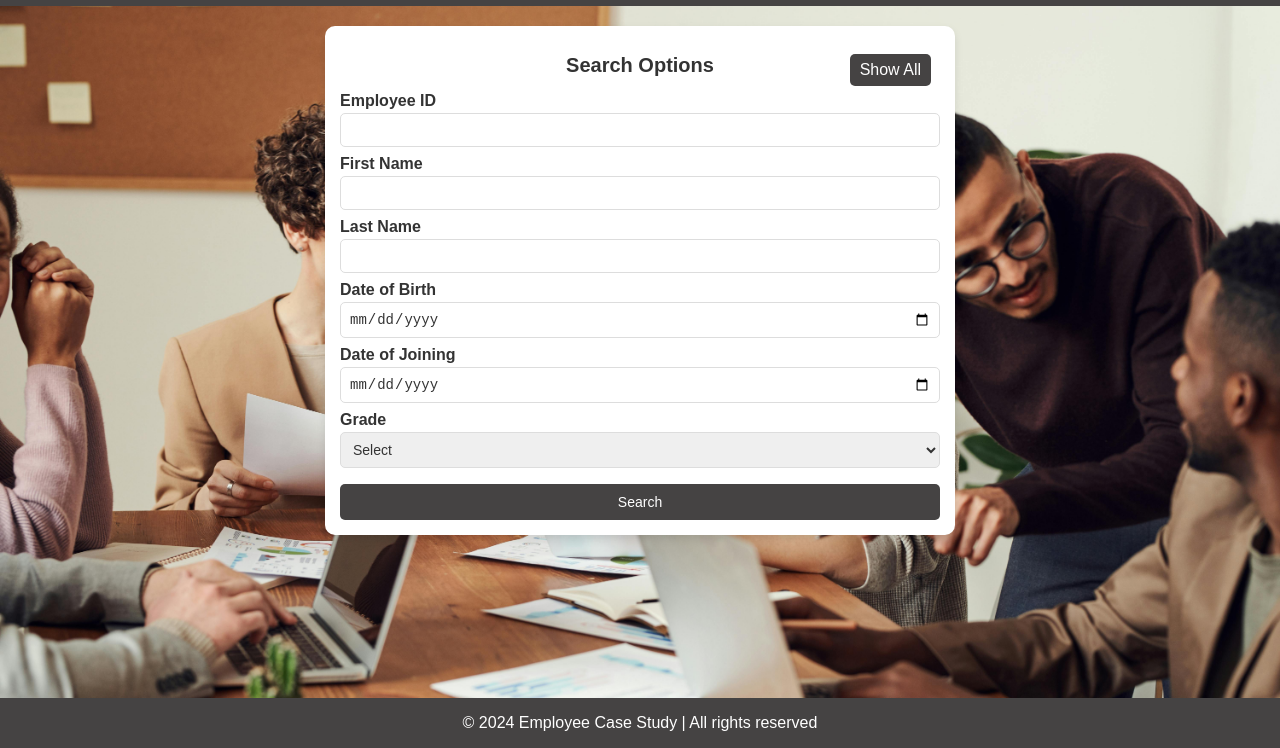
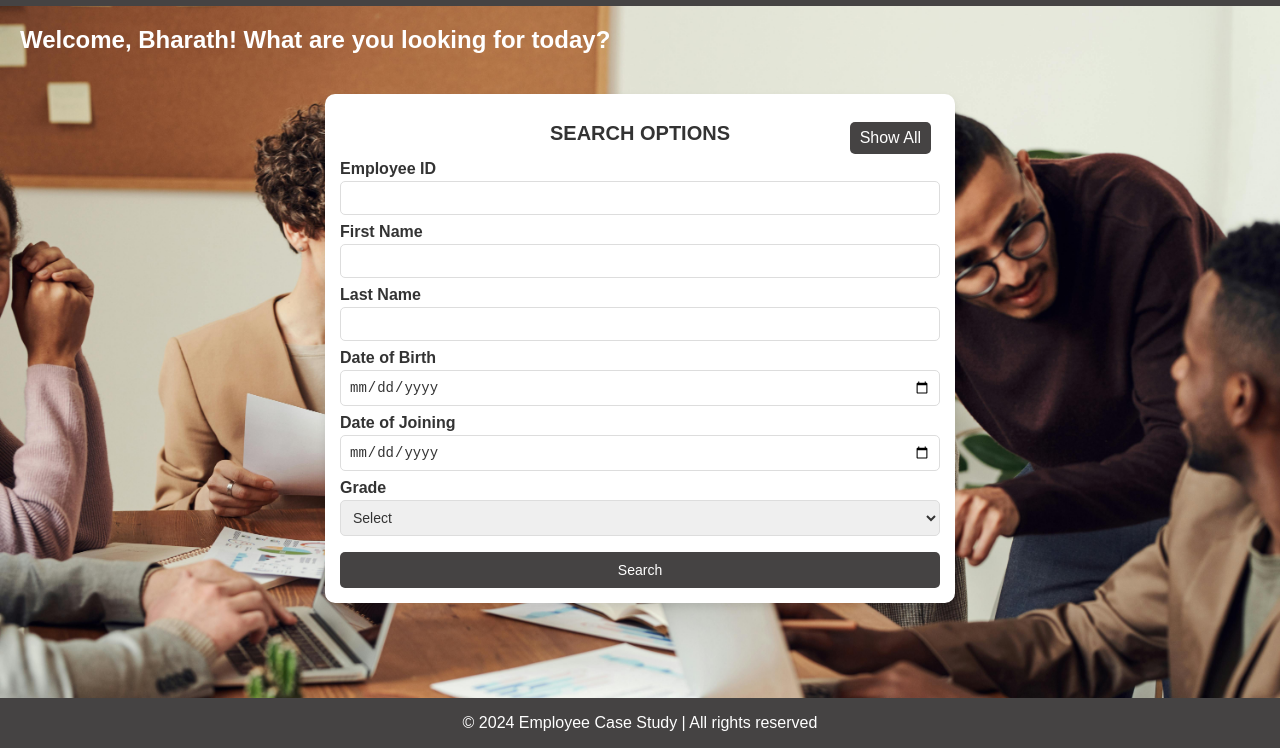
Before and after one commit to Bharath292003/Frontend-training, a plain HTML site: page day16(PS1)/search.html in a window 1280 px wide. Shown: the part 52-800 px from the top of the page. Drawn offline with nearby package versions, Linux system fonts and the light colour scheme; sample sign-in values are in the browser's storage.

Commit message:
updating day16

```diff
--- a/day16(PS1)/search.css
+++ b/day16(PS1)/search.css
@@ -178,6 +178,30 @@ select {
     background-color: #333;
 }
 
+.welcome-section {
+    padding: 20px;
+}
+
+.welcome-text {
+    margin: 0;
+    font-size: 24px;
+    font-weight: bold;
+    color: white;
+    animation: fadeIn 2s ease-in-out;
+}
+
+@keyframes fadeIn {
+    0% {
+        transform: translateX(-50px);
+        opacity: 0;
+    }
+
+    100% {
+        transform: translateX(0);
+        opacity: 1;
+    }
+}
+
 .modal {
     display: none;
     position: fixed;
--- a/day16(PS1)/search.html
+++ b/day16(PS1)/search.html
@@ -42,9 +42,12 @@
             <li><a href="#">Settings</a></li>
         </ul>
     </aside>
+    <section class="welcome-section">
+        <p class="welcome-text">Welcome, Bharath! What are you looking for today?</p>
+    </section>
     <div class="container">
         <h1>
-            Search Options
+            SEARCH OPTIONS
             <button class="showAll" onclick="showAllData()">Show All</button>
         </h1>
         <form class="employee-form" id="searchForm">
```
Also changed, not shown: day16(PS1)/SearchResults.html (+1 -1 lines).
